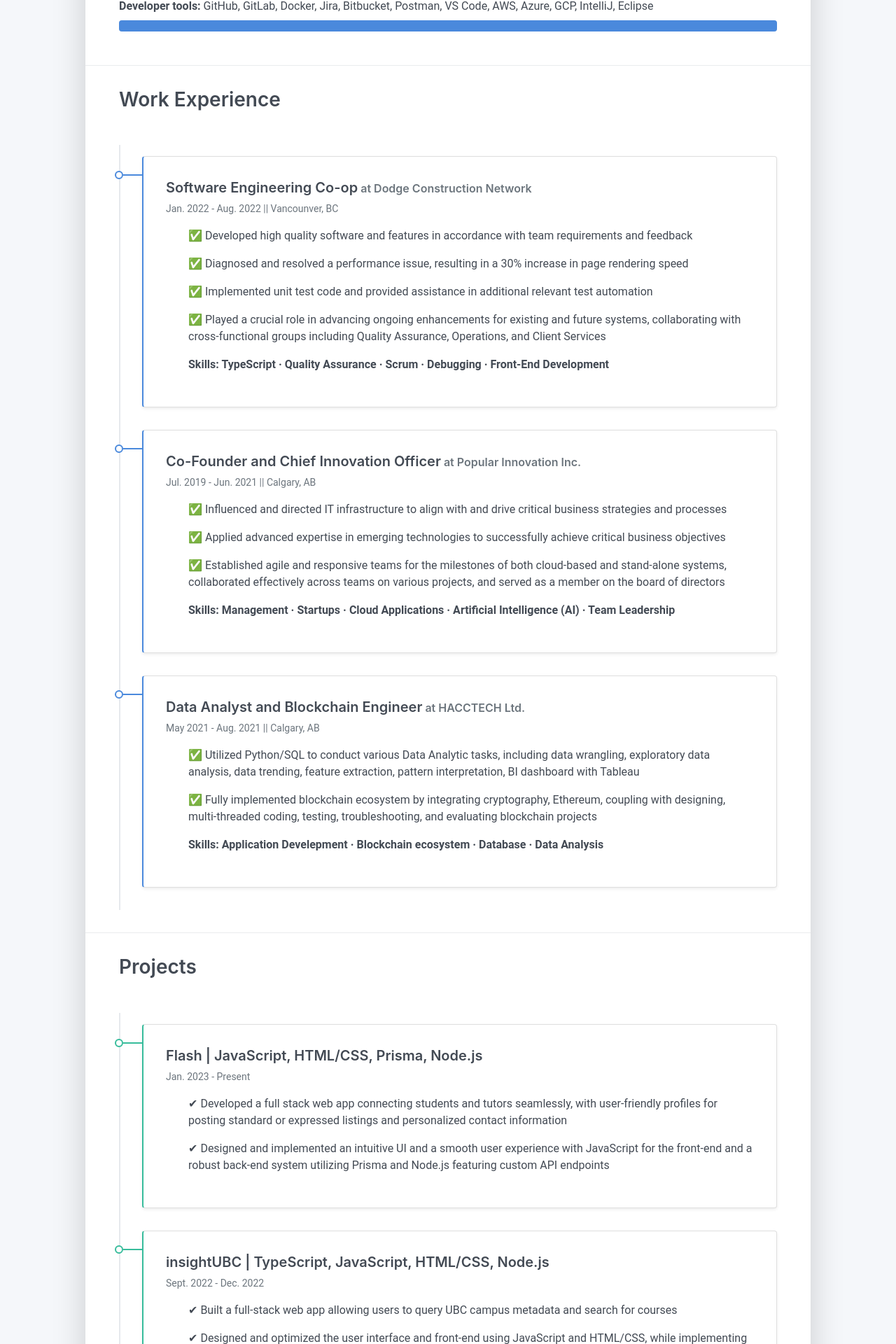
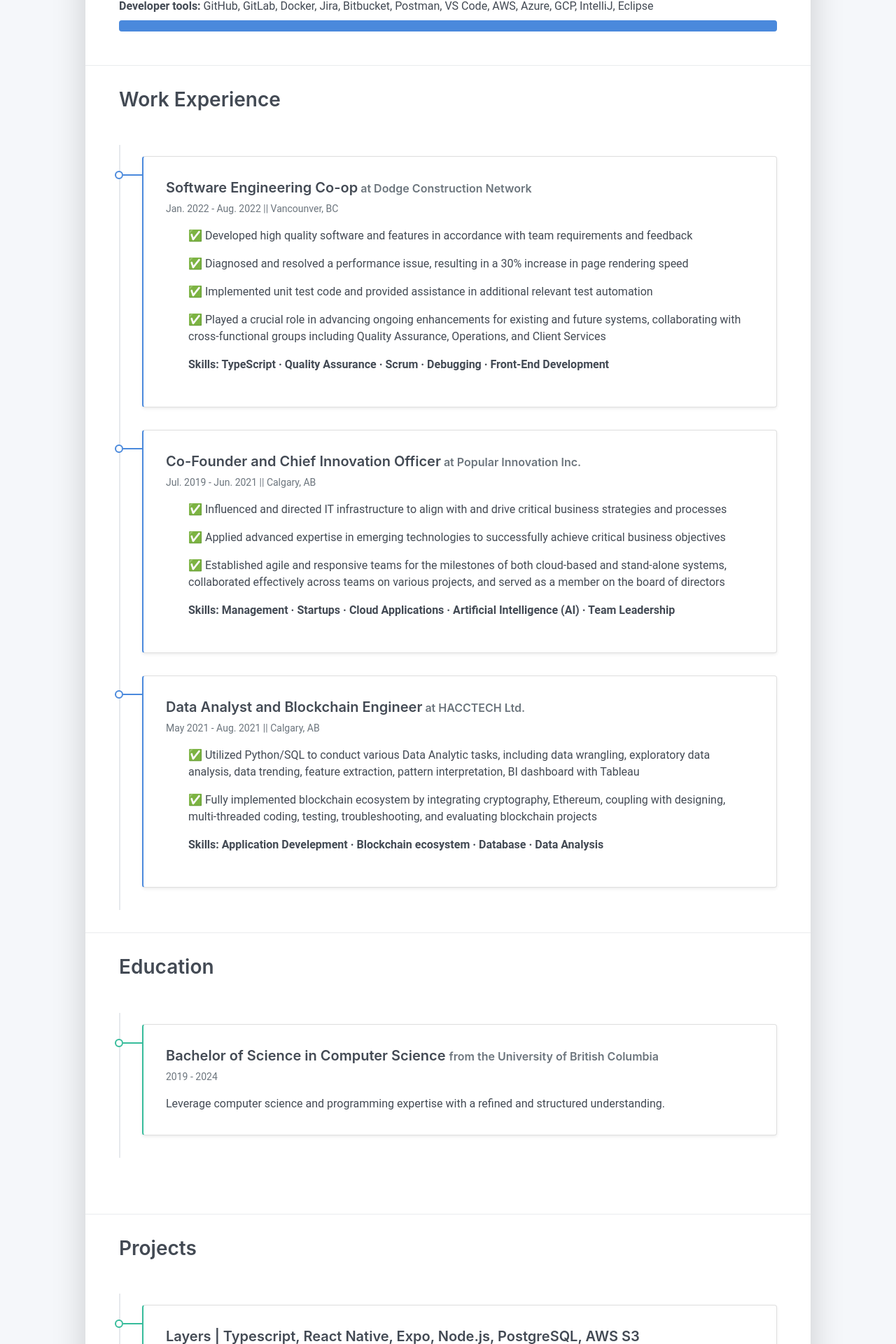
Before and after one commit to edwzou/edwardzou.com, a Django app: page / in a window 1280 px wide. Shown: the part 1040-2960 px from the top of the page at 70% size. Run offline with Django 3.2, Linux system fonts and the light colour scheme; some libraries are stand-ins or nearby versions.

Commit message:
Updated resume + website

```diff
--- a/cvapp/templates/index.html
+++ b/cvapp/templates/index.html
@@ -70,7 +70,7 @@
             <h2 class="h3 mb-3">Technical Skills</h2>
             <div class="row">
               <div class="col-md-12">
-                <div class="mb-2"><span><strong>Langauges:</strong> Java, Python, C/C++, PostgreSQL/MySQL, MongoDB, JavaScript, TypeScript, HTML/CSS, R</span>
+                <div class="mb-2"><span><strong>Langauges:</strong> Java, Python, C/C++, Go, PostgreSQL/MySQL, MongoDB, JavaScript, TypeScript, HTML/CSS, R</span>
                   <div class="progress my-1">
                     <div class="progress-bar bg-primary" role="progressbar" data-aos="zoom-in-right" data-aos-delay="100" data-aos-anchor=".skills-section" style="width: 100%" aria-valuenow="90" aria-valuemin="0" aria-valuemax="100"></div>
                   </div>
@@ -140,8 +140,33 @@
           <hr class="d-print-none"/>
           <div class="page-break"></div>
           <div class="education-section px-3 px-lg-4 pb-4">
+            <h2 class="h3 mb-4">Education</h2>
+            <div class="timeline">
+              <div class="timeline-card timeline-card-success card shadow-sm">
+                <div class="card-body">
+                  <div class="h5 mb-1">Bachelor of Science in Computer Science <span class="text-muted h6">from the University of British Columbia</span></div>
+                  <div class="text-muted text-small mb-2">2019 - 2024</div>
+                  <div>Leverage computer science and programming expertise with a refined and structured understanding.</div>
+                </div>
+              </div>
+            </div>
+          </div>
+          <hr class="d-print-none"/>
+          <div class="page-break"></div>
+          <div class="education-section px-3 px-lg-4 pb-4">
             <h2 class="h3 mb-4">Projects</h2>
             <div class="timeline">
+
+              <div class="timeline-card timeline-card-success card shadow-sm">
+                <div class="card-body">
+                  <div class="h5 mb-1">Layers | Typescript, React Native, Expo, Node.js, PostgreSQL, AWS S3 </div>
+                  <div class="text-muted text-small mb-2">May 2023 - Present</div>
+                  <div>
+                    <ul>&#10004; Developed a full stack mobile app revolutionizing personal style and digital wardrobe management where users can effortlessly store, share, organize, and design outfits within the app, enhancing their fashion experience</ul>
+                    <ul>&#10004; Designed and implemented an intuitive UI with React Native for the front-end coupled with a high-performance and storage-optimized back-end system utilizing PostgreSQL, AWS S3 and custom API endpoints</ul>
+                  </div>
+                </div>
+              </div>
 
               <div class="timeline-card timeline-card-success card shadow-sm">
                 <div class="card-body">
@@ -156,26 +181,12 @@
 
               <div class="timeline-card timeline-card-success card shadow-sm">
                 <div class="card-body">
-                  <div class="h5 mb-1">insightUBC | TypeScript, JavaScript, HTML/CSS, Node.js </div>
+                  <div class="h5 mb-1">insightUBC | TypeScript, JavaScript, HTML/CSS, Node.js, RESTful API </div>
                   <div class="text-muted text-small mb-2">Sept. 2022 - Dec. 2022</div>
                   <div>
                     <ul>&#10004; Built a full-stack web app allowing users to query UBC campus metadata and search for courses</ul>
                     <ul>&#10004; Designed and optimized the user interface and front-end using JavaScript and HTML/CSS, while implementing functionalities in the TypeScript-powered Node.js back-end with a RESTful web server architecture</ul>
                   </div>
-                </div>
-              </div>
-            </div>
-          </div>
-          <hr class="d-print-none"/>
-          <div class="page-break"></div>
-          <div class="education-section px-3 px-lg-4 pb-4">
-            <h2 class="h3 mb-4">Education</h2>
-            <div class="timeline">
-              <div class="timeline-card timeline-card-success card shadow-sm">
-                <div class="card-body">
-                  <div class="h5 mb-1">Bachelor of Science in Computer Science <span class="text-muted h6">from the University of British Columbia</span></div>
-                  <div class="text-muted text-small mb-2">2019 - 2024</div>
-                  <div>Leverage computer science and programming expertise with a refined and structured understanding.</div>
                 </div>
               </div>
             </div>
```
Also changed, not shown: README.md, 1 other file.
